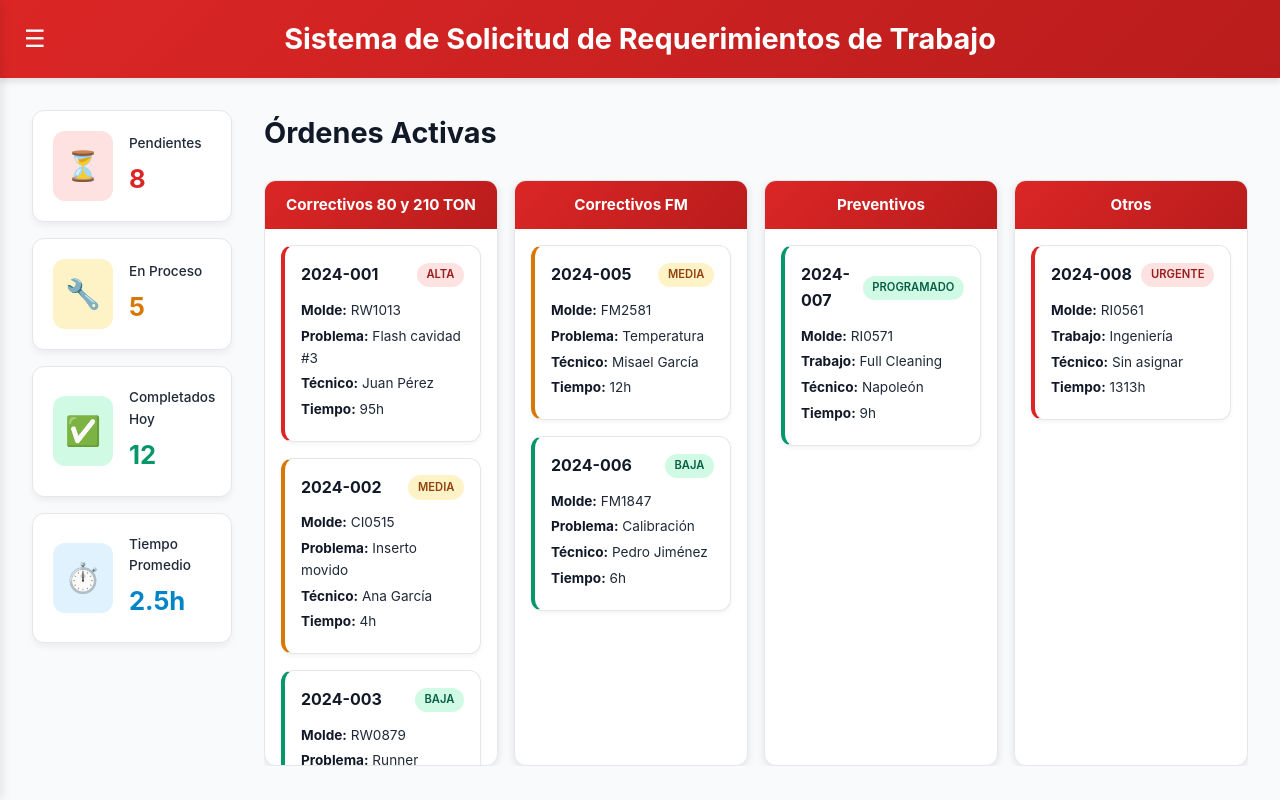
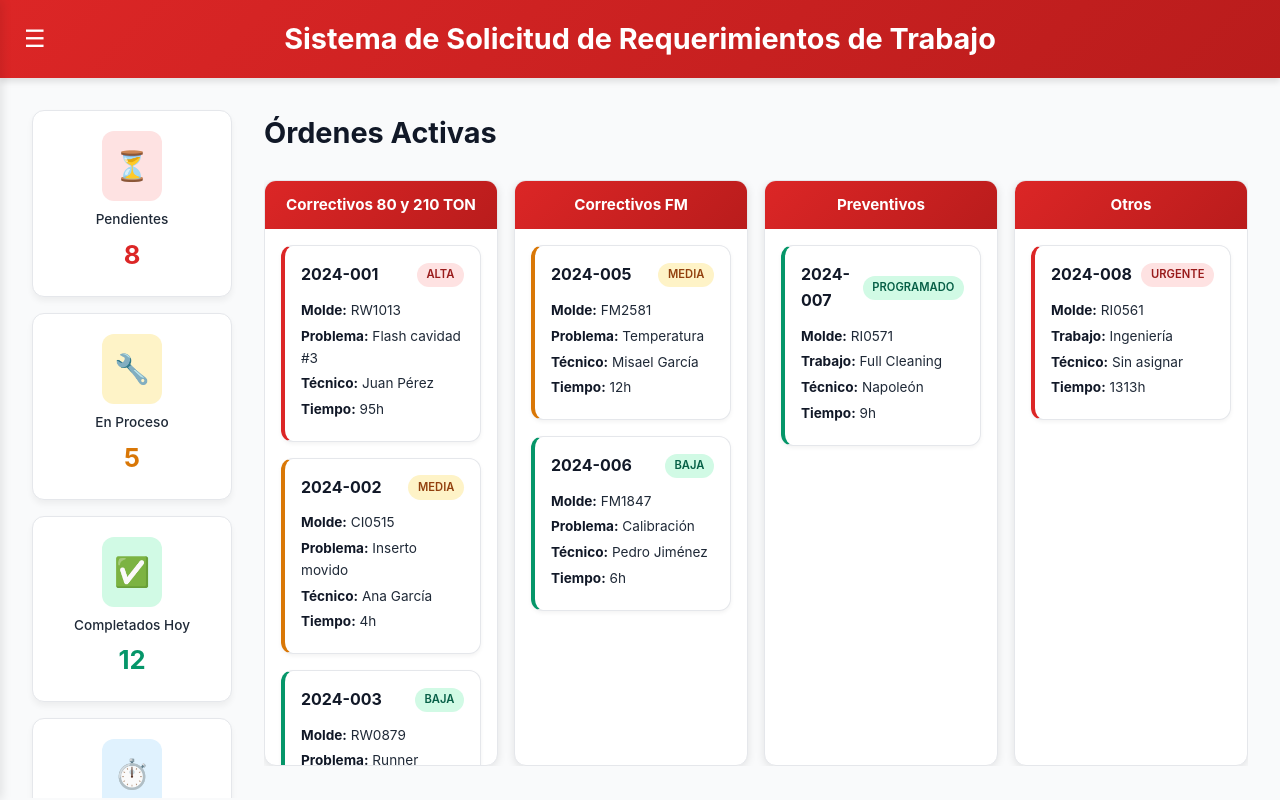
Before and after one commit to HmmmBibimbap/sistema-taller-moldes, a Next.js app: page / in a window 1280 px wide. Built offline with nearby package versions, Linux system fonts and the light colour scheme.

Commit message:
Centrar textos de métricas verticalmente

```diff
--- a/app/globals.css
+++ b/app/globals.css
@@ -162,11 +162,13 @@ body {
   box-shadow: 0 4px 6px rgba(0, 0, 0, 0.05);
   border: 1px solid var(--gray-200);
   display: flex;
-  align-items: center;
-  gap: 1rem;
+  flex-direction: column; /* CAMBIO: columna en lugar de fila */
+  align-items: center;    /* CENTRAR horizontalmente */
+  justify-content: center; /* CENTRAR verticalmente */
+  text-align: center;     /* CENTRAR texto */
+  gap: 0.5rem;           /* REDUCIR espacio entre elementos */
   transition: transform 0.2s, box-shadow 0.2s;
 }
-
 .metric-card-vertical:hover {
   transform: translateY(-2px);
   box-shadow: 0 8px 12px rgba(0, 0, 0, 0.1);
@@ -184,11 +186,13 @@ body {
   color: var(--gray-800);
   margin-bottom: 0.25rem;
   font-weight: 500;
+  text-align: center; /* CENTRAR */
 }
 
 .metric-card-vertical .metric-number {
   font-size: 1.6rem;
   font-weight: bold;
+  text-align: center; /* CENTRAR */
 }
 
 /* Colores específicos para métricas verticales */
```
